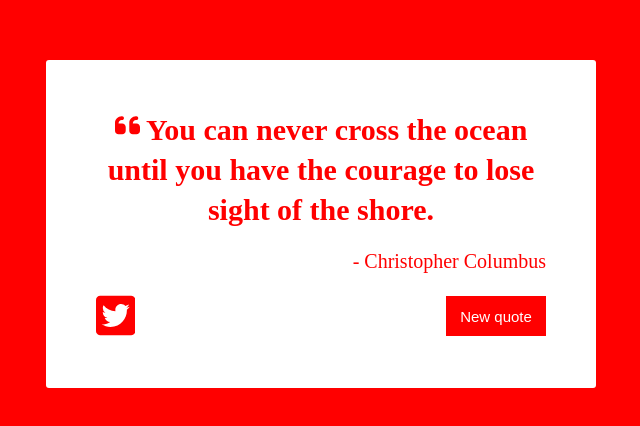
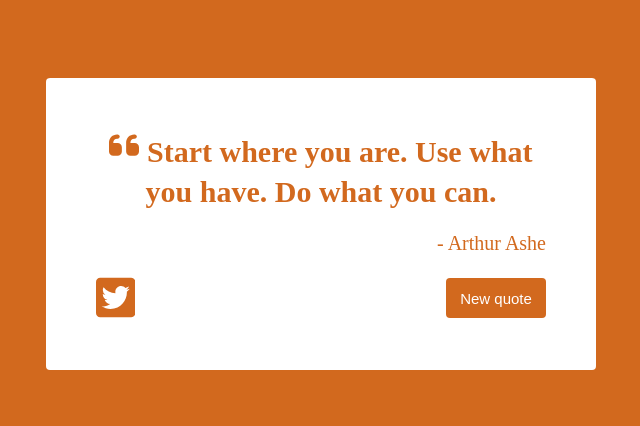
Before and after one commit to Pidly/quote-generator, a React (Create React App) app: page / in a window 1280 px wide. Shown: the part 176-602 px from the top of the page, without its empty margins (319-959 px from the left). Built offline with nearby package versions, Linux system fonts and the light colour scheme.

Commit message:
Added quote box and redux for state management

```diff
--- a/package.json
+++ b/package.json
@@ -12,6 +12,7 @@
     "react-redux": "^8.0.5",
     "react-scripts": "5.0.1",
     "redux": "^4.2.0",
+    "redux-thunk": "^2.4.2",
     "web-vitals": "^2.1.4"
   },
   "scripts": {
--- a/src/App.css
+++ b/src/App.css
@@ -1,7 +1,6 @@
 #main-container {
     width: 100%;
     height: 100%;
-    color: grey;
     position: absolute;
 }
 #quote-box-container {
--- a/src/App.jsx
+++ b/src/App.jsx
@@ -1,9 +1,12 @@
 import './App.css'
 import QuoteBox from './components/QuoteBox';
+import { useSelector } from "react-redux";
 
 function App() {
+    const color = useSelector((state) => state.color);
+
     let containerStyle = {
-        backgroundColor: 'red'
+        backgroundColor: color
     }
     return (
         <div id="main-container" style={containerStyle}>
--- a/src/components/QuoteBox.css
+++ b/src/components/QuoteBox.css
@@ -1,5 +1,5 @@
 #quote-image {
-    width: 25px;
+    width: 30px;
     height: auto;
 }
 #twitter-image {
@@ -11,6 +11,7 @@
     height: 40px;
     width: 100px;
     font-size: 15px;
+    border-radius: 4px;
 }
 #quote-text {
     text-align: center;
@@ -24,7 +25,7 @@
     padding: 50px;
     width: 450px;
     justify-content: center;
-    border-radius: 3px;
+    border-radius: 4px;
 }
 #quote-author {
     margin-top: 20px;
--- a/src/components/QuoteBox.jsx
+++ b/src/components/QuoteBox.jsx
@@ -1,20 +1,35 @@
 import React from 'react';
 import QuoteLogo from '../images/quote-left-solid.svg';
 import './QuoteBox.css';
-//Make this a react component
-class QuoteBox extends React.Component {
-    constructor(props) {
-        super(props);
+import { useSelector, useDispatch } from "react-redux";
+import { bindActionCreators } from "redux";
+import { actionCreators } from '../state/index';
+import { getQuote } from './Quotes';
+
+function QuoteBox() {
+    const color = useSelector((state) => state.color);
+    const dispatch = useDispatch();
+
+    const {setColor} = bindActionCreators(actionCreators, dispatch);
+
+    const colors = ['black', 'blue', 'darkblue', 'darkred', 'darkorange', 'green', 'darkgreen', 'blueviolet', 'cadetblue', 'chocolate'];
+
+    const getColor = () => {
+        setColor(colors[Math.floor(Math.random() * colors.length)])
     }
 
-    //<img src={QuoteLogo} alt="Quote Logo" id="quote-image"/>
-    render() {
+    let quoteObj = getQuote();
+
+    const updateQuote = () => {
+        quoteObj = getQuote();
+    }
+
     const quoteImage = () => {
         return(
             <svg
             xmlns="http://www.w3.org/2000/svg"
             viewBox="0 0 448 512"
-                fill="red"
+            fill={color}
             id='quote-image'>
                 <path d="M0 216C0 149.7 53.7 96 120 96h8c17.7 0 32 14.3 32 32s-14.3 32-32 32h-8c-30.9 0-56 25.1-56 56v8h64c35.3 0 64 28.7 64 64v64c0 35.3-28.7 64-64 64H64c-35.3 0-64-28.7-64-64V320 288 216zm256 0c0-66.3 53.7-120 120-120h8c17.7 0 32 14.3 32 32s-14.3 32-32 32h-8c-30.9 0-56 25.1-56 56v8h64c35.3 0 64 28.7 64 64v64c0 35.3-28.7 64-64 64H320c-35.3 0-64-28.7-64-64V320 288 216z"/>
             </svg>
@@ -26,7 +41,7 @@ class QuoteBox extends React.Component {
             <svg
             xmlns="http://www.w3.org/2000/svg"
             viewBox="0 0 448 512"
-                fill="red"
+            fill={color}
             id='twitter-image'>
                 <path d="M400 32H48C21.5 32 0 53.5 0 80v352c0 26.5 21.5 48 48 48h352c26.5 0 48-21.5 48-48V80c0-26.5-21.5-48-48-48zm-48.9 158.8c.2 2.8.2 5.7.2 8.5 0 86.7-66 186.6-186.6 186.6-37.2 0-71.7-10.8-100.7-29.4 5.3.6 10.4.8 15.8.8 30.7 0 58.9-10.4 81.4-28-28.8-.6-53-19.5-61.3-45.5 10.1 1.5 19.2 1.5 29.6-1.2-30-6.1-52.5-32.5-52.5-64.4v-.8c8.7 4.9 18.9 7.9 29.6 8.3a65.447 65.447 0 0 1-29.2-54.6c0-12.2 3.2-23.4 8.9-33.1 32.3 39.8 80.8 65.8 135.2 68.6-9.3-44.5 24-80.6 64-80.6 18.9 0 35.9 7.9 47.9 20.7 14.8-2.8 29-8.3 41.6-15.8-4.9 15.2-15.2 28-28.8 36.1 13.2-1.4 26-5.1 37.8-10.2-8.9 13.1-20.1 24.7-32.9 34z"/>
             </svg>
@@ -34,27 +49,27 @@ class QuoteBox extends React.Component {
     }
 
     let textStyle = {
-            color: 'red',
+        color: color,
     };
     let buttonStyle = {
         color: 'white',
-            backgroundColor: 'red',
+        backgroundColor: color,
         border: 'none'
     };
 
     return(
         <div id="quote-box">
             <div>
-                    <h2 id='quote-text' style={textStyle}> {quoteImage()} You can never cross the ocean until you have the courage to lose sight of the shore.</h2>
-                    <p id='quote-author' style={textStyle}>- Christopher Columbus</p>
+                <h2 id='quote-text' style={textStyle}> {quoteImage()} {quoteObj.quote}</h2>
+                <p id='quote-author' style={textStyle}>{quoteObj.author}</p>
             </div>
             <div id='quote-buttons-container'>
                 {twitterImage()}
-                    <button id='quote-button' style={buttonStyle}>New quote</button>
+                <button id='quote-button' style={buttonStyle} onClick={() => {getColor(); updateQuote()}}>New quote</button>
             </div>
         </div>
     );
 }
-}
+
 
 export default QuoteBox;
--- /dev/null
+++ b/src/components/Quotes.jsx
@@ -0,0 +1,86 @@
+export const quotes = [
+    {
+        quote: 'You can’t fall if you don’t climb. But there’s no joy in living your whole life on the ground.',
+        author: '- Unknown'
+    },
+    {
+        quote: 'I have been impressed with the urgency of doing. Knowing is not enough; we must apply. Being willing is not enough; we must do.',
+        author: '- Leonardo da Vinci'
+    },
+    {
+        quote: 'What’s money? A man is a success if he gets up in the morning and goes to bed at night and in between does what he wants to do.',
+        author: '- Bob Dylan'
+    },
+    {
+        quote: 'If you want your children to turn out well, spend twice as much time with them, and half as much money.',
+        author: '- Abigail Van Buren'
+    },
+    {
+        quote: 'Our lives begin to end the day we become silent about things that matter.',
+        author: '- Martin Luther King Jr.'
+    },
+    {
+        quote: 'I am not a product of my circumstances. I am a product of my decisions.',
+        author: '- Stephen Covey'
+    },
+    {
+        quote: 'Build your own dreams, or someone else will hire you to build theirs.',
+        author: '- Farrah Gray'
+    },
+    {
+        quote: 'It is not what you do for your children, but what you have taught them to do for themselves, that will make them successful human beings.',
+        author: '- Ann Landers'
+    },
+    {
+        quote: 'Limitations live only in our minds. But if we use our imaginations, our possibilities become limitless.',
+        author: '- Jamie Paolinetti'
+    },
+    {
+        quote: 'Happiness is not something readymade. It comes from your own actions.',
+        author: '- Dalai Lama'
+    },
+    {
+        quote: 'Two roads diverged in a wood, and I—I took the one less traveled by, And that has made all the difference.',
+        author: '- Robert Frost'
+    },
+    {
+        quote: 'When one door of happiness closes, another opens, but often we look so long at the closed door that we do not see the one that has been opened for us.',
+        author: '- Helen Keller'
+    },
+    {
+        quote: 'Few things can help an individual more than to place responsibility on him, and to let him know that you trust him.',
+        author: '- Booker T. Washington'
+    },
+    {
+        quote: 'Start where you are. Use what you have. Do what you can.',
+        author: '- Arthur Ashe'
+    },
+    {
+        quote: 'Either write something worth reading or do something worth writing.',
+        author: '- Benjamin Franklin'
+    },
+    {
+        quote: 'I attribute my success to this: I never gave or took any excuse.',
+        author: '- Florence Nightingale'
+    },
+    {
+        quote: 'You can never cross the ocean until you have the courage to lose sight of the shore.',
+        author: '- Christopher Columbus'
+    },
+    {
+        quote: 'You miss 100% of the shots you don’t take.',
+        author: '- Wayne Gretzky'
+    },
+    {
+        quote: 'Believe you can and you’re halfway there.',
+        author: '- Theodore Roosevelt'
+    },
+    {
+        quote: 'How wonderful it is that nobody need wait a single moment before starting to improve the world.',
+        author: '- Anne Frank'
+    }
+]
+
+export function getQuote() {
+    return quotes[Math.floor(Math.random() * quotes.length)];
+}
--- a/src/index.js
+++ b/src/index.js
@@ -2,8 +2,13 @@ import React from "react";
 import App from "./App";
 import './index.css'
 import ReactDOM from "react-dom/client";
-
+import { Provider } from "react-redux";
+import { store } from "./state/store";
 const root = ReactDOM.createRoot(document.getElementById('root'));
 
 console.log(root);
-root.render(<App></App>);
+root.render(
+    <Provider store={store}>
+        <App></App>
+    </Provider>
+    );
--- /dev/null
+++ b/src/state/action-creators/index.js
@@ -0,0 +1,6 @@
+export const setColor = (color) => {
+    return {
+        type: "COLOR",
+        color
+    }
+}
--- /dev/null
+++ b/src/state/index.js
@@ -0,0 +1 @@
+export * as actionCreators from "./action-creators/index"
--- a/src/state/reducers/colorReducer.js
+++ b/src/state/reducers/colorReducer.js
@@ -1,11 +1,7 @@
-const defaultState = {
-    bgColor: 'rgb(44, 62, 80)'
-}
-
-const reducer = (state = defaultState, action) => {
+const reducer = (state = 'chocolate', action) => {
     switch(action.type) {
         case 'COLOR':
-            return Object.assign({}, state);
+            return action.color;
         default:
             return state;
     }
--- /dev/null
+++ b/src/state/store.js
@@ -0,0 +1,8 @@
+import { configureStore } from "@reduxjs/toolkit";
+import colorReducer from './reducers/colorReducer';
+
+export const store = configureStore({
+    reducer: {
+        color: colorReducer
+    }
+})
```
Also changed, not shown: src/state/reducers/index.js (added, +8 -0 lines), 1 other file (tests, documents, lock files or other folders). Lines whose indentation alone changed are shown as unchanged.
